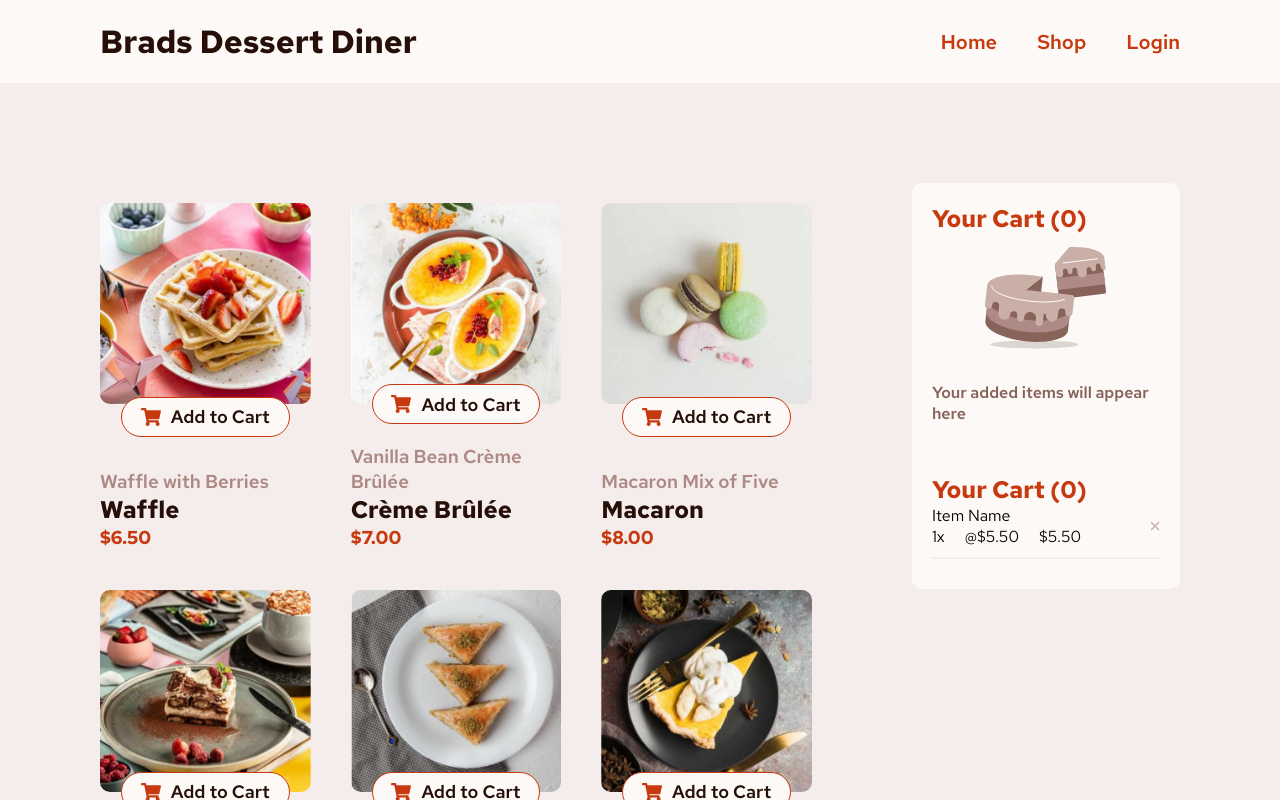
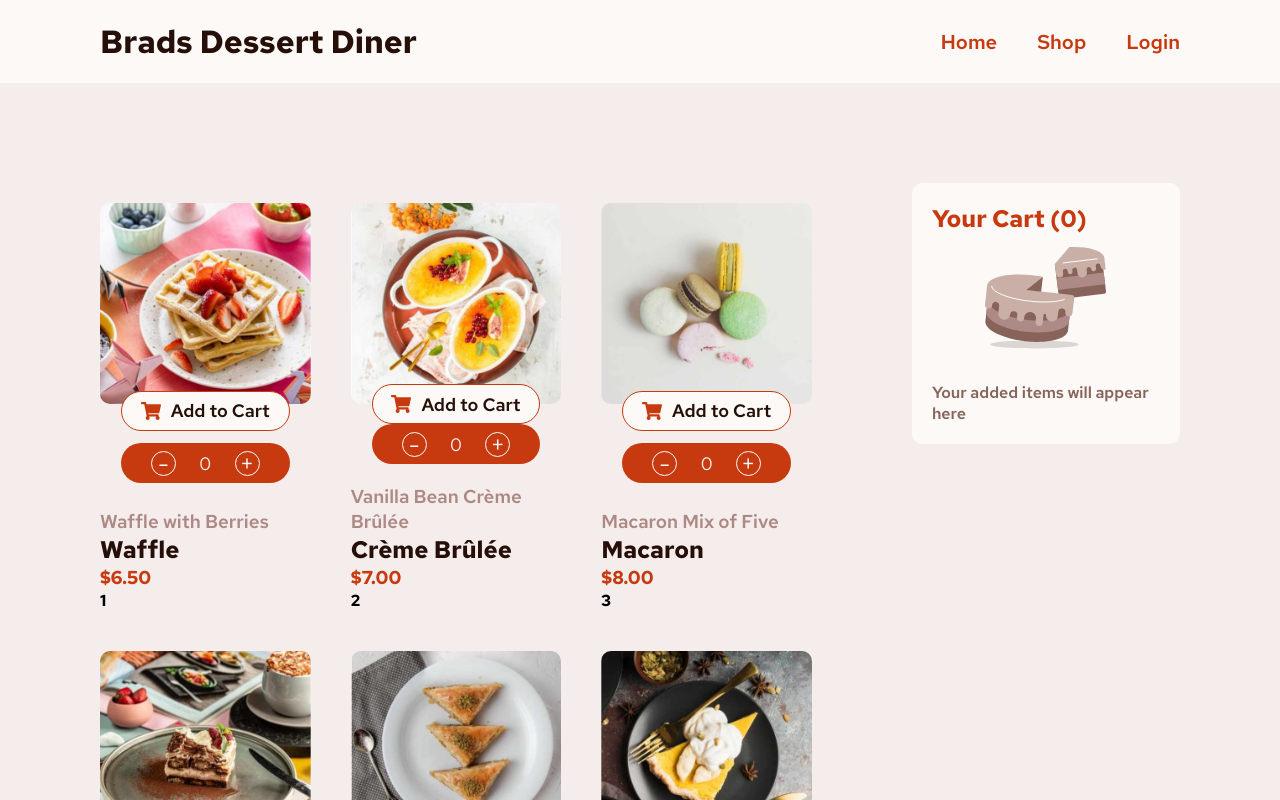
Before and after one commit to BradleyLegge/Product-list-mern, a React (Vite) app in the folder client/: page /shop in a window 1280 px wide. Shown: the top 800 px of the page. Built offline with nearby package versions, Linux system fonts and the light colour scheme.

Commit message:
added zustand

```diff
--- a/client/src/components/Cart.jsx
+++ b/client/src/components/Cart.jsx
@@ -1,10 +1,19 @@
 import React from "react";
 import emptyCart from "../imgs/illustration-empty-cart.svg";
 import deleteIcon from "../imgs/icon-remove-item.svg";
+import useCartStore from "../stores/cartStore";
 
 const Cart = () => {
+  const cartItems = useCartStore((state) => state.cartItems);
+  const totalQuantity = cartItems.reduce((acc, item) => acc + item.quantity, 0);
+  const totalAmount = cartItems.reduce(
+    (acc, item) => acc + item.quantity * item.price,
+    0
+  );
+
   return (
     <div className="cart-container">
+      {cartItems.length === 0 ? (
         <div className="empty-cart-container">
           <h2 className="cart-header">Your Cart (0)</h2>
           <div className="empty-cart-info">
@@ -12,21 +21,27 @@ const Cart = () => {
             <p>Your added items will appear here</p>
           </div>
         </div>
+      ) : (
         <div className="items-in-cart-container">
-        <h2 className="cart-header">Your Cart (0)</h2>
+          <h2 className="cart-header">{`Your Cart (${totalQuantity})`}</h2>
+          {cartItems.map((item) => (
+            <div>
               <div className="cart-item-ordered">
                 <div className="cart-item-content">
-            <p className="cart-item-name">Item Name</p>
+                  <p className="cart-item-name">{item.name}</p>
                   <div className="cart-item-info">
-              <p className="amount-ordered">1x</p>
-              <p className="item-cost">@$5.50</p>
-              <p className="total-item-cost">$5.50</p>
+                    <p className="amount-ordered">{`${item.quantity}x`}</p>
+                    <p className="item-cost">{`@ $${item.price.toFixed(2)}`}</p>
+                    <p>{`$${totalAmount.toFixed(2)}`}</p>
                   </div>
                 </div>
                 <img src={deleteIcon} alt="" />
               </div>
               <div className="divider"></div>
             </div>
+          ))}
+        </div>
+      )}
     </div>
   );
 };
--- a/client/src/components/Item.jsx
+++ b/client/src/components/Item.jsx
@@ -1,53 +1,30 @@
 import React, { useState } from "react";
 import { FaShoppingCart } from "react-icons/fa";
+import useCartShop from "../stores/cartStore";
 
-const Item = ({ item, index }) => {
-  const [addRemoveBtn, setAddRemoveBtn] = useState("true");
-  const [orderAmount, setOrderAmount] = useState(1);
-  const [cart, setCart] = useState([]);
-
-  const handleCart = () => {
-    setCart([...cart, { item, index }]);
-    console.log(cart);
-  };
-
-  const handleSubtract = () => {
-    if (orderAmount < 2) {
-      setAddRemoveBtn(true);
-    } else setOrderAmount(orderAmount - 1);
-  };
-
-  const handleAdd = () => {
-    setOrderAmount(orderAmount + 1);
-  };
+const Item = ({ item }) => {
+  const addToCart = useCartShop((state) => state.addToCart);
 
   return (
     <div className="item-container">
       <img src={item.image.desktop} className="img-item-desktop" alt="" />
-      {addRemoveBtn ? (
-        <button
-          onClick={() => setAddRemoveBtn(!addRemoveBtn)}
-          className="btn btn-add-to-cart"
-        >
-          <FaShoppingCart className="img-shopping-cart" />
-          Add to Cart
-        </button>
-      ) : (
-        <button onClick={handleCart} className="btn-add-remove-cart">
-          <div onClick={handleSubtract} className="btn-subtract">
-            -
-          </div>
-          <span>{orderAmount}</span>
-          <div onClick={handleAdd} className="btn-add">
-            +
-          </div>
-        </button>
-      )}
+
+      <button onClick={() => addToCart(item)} className="btn btn-add-to-cart">
+        <FaShoppingCart className="img-shopping-cart" />
+        Add to Cart
+      </button>
+
+      <div className="btn-add-remove-cart">
+        <button className="btn-subtract">-</button>
+        <span>0</span>
+        <button className="btn-add">+</button>
+      </div>
 
       <div className="item-info">
         <h3 className="item-title">{item.name}</h3>
         <h2 className="item-description">{item.category}</h2>
         <h3 className="item-price">{`$${item.price.toFixed(2)}`}</h3>
+        <h4>{item.id}</h4>
       </div>
     </div>
   );
--- a/client/src/components/Items.jsx
+++ b/client/src/components/Items.jsx
@@ -1,6 +1,5 @@
-import React from "react";
+import React, { useState } from "react";
 import items from "../data.json";
-import { FaShoppingCart } from "react-icons/fa";
 import Item from "./Item";
 
 const Items = () => {
@@ -9,7 +8,7 @@ const Items = () => {
       {items.map((item, index) => (
         <Item key={index} item={item} index={index} />
       ))}
-    </div>
+     </div>
   );
 };
 
--- a/client/src/data.json
+++ b/client/src/data.json
@@ -1,5 +1,6 @@
 [
   {
+    "id": 1,
     "image": {
       "thumbnail": "src/imgs/image-waffle-thumbnail.jpg",
       "mobile": "src/imgs/image-waffle-mobile.jpg",
@@ -8,9 +9,10 @@
     },
     "name": "Waffle with Berries",
     "category": "Waffle",
-       "price": 6.50
+    "price": 6.5
   },
   {
+    "id": 2,
     "image": {
       "thumbnail": "src/imgs/image-creme-brulee-thumbnail.jpg",
       "mobile": "src/imgs/image-creme-brulee-mobile.jpg",
@@ -19,9 +21,10 @@
     },
     "name": "Vanilla Bean Crème Brûlée",
     "category": "Crème Brûlée",
-        "price": 7.00
+    "price": 7.0
   },
   {
+    "id": 3,
     "image": {
       "thumbnail": "src/imgs/image-macaron-thumbnail.jpg",
       "mobile": "src/imgs/image-macaron-mobile.jpg",
@@ -30,9 +33,10 @@
     },
     "name": "Macaron Mix of Five",
     "category": "Macaron",
-        "price": 8.00
+    "price": 8.0
   },
   {
+    "id": 4,
     "image": {
       "thumbnail": "src/imgs/image-tiramisu-thumbnail.jpg",
       "mobile": "src/imgs/image-tiramisu-mobile.jpg",
@@ -41,9 +45,10 @@
     },
     "name": "Classic Tiramisu",
     "category": "Tiramisu",
-        "price": 5.50
+    "price": 5.5
   },
   {
+    "id": 5,
     "image": {
       "thumbnail": "src/imgs/image-baklava-thumbnail.jpg",
       "mobile": "src/imgs/image-baklava-mobile.jpg",
@@ -52,9 +57,10 @@
     },
     "name": "Pistachio Baklava",
     "category": "Baklava",
-        "price": 4.00
+    "price": 4.0
   },
   {
+    "id": 6,
     "image": {
       "thumbnail": "src/imgs/image-meringue-thumbnail.jpg",
       "mobile": "src/imgs/image-meringue-mobile.jpg",
@@ -63,9 +69,10 @@
     },
     "name": "Lemon Meringue Pie",
     "category": "Pie",
-        "price": 5.00
+    "price": 5.0
   },
   {
+    "id": 7,
     "image": {
       "thumbnail": "src/imgs/image-cake-thumbnail.jpg",
       "mobile": "src/imgs/image-cake-mobile.jpg",
@@ -74,9 +81,10 @@
     },
     "name": "Red Velvet Cake",
     "category": "Cake",
-        "price": 4.50
+    "price": 4.5
   },
   {
+    "id": 8,
     "image": {
       "thumbnail": "src/imgs/image-brownie-thumbnail.jpg",
       "mobile": "src/imgs/image-brownie-mobile.jpg",
@@ -85,9 +93,10 @@
     },
     "name": "Salted Caramel Brownie",
     "category": "Brownie",
-        "price": 4.50
+    "price": 4.5
   },
   {
+    "id": 9,
     "image": {
       "thumbnail": "src/imgs/image-panna-cotta-thumbnail.jpg",
       "mobile": "src/imgs/image-panna-cotta-mobile.jpg",
@@ -96,6 +105,6 @@
     },
     "name": "Vanilla Panna Cotta",
     "category": "Panna Cotta",
-        "price": 6.50
+    "price": 6.5
   }
 ]
--- /dev/null
+++ b/client/src/stores/cartStore.js
@@ -0,0 +1,24 @@
+import { create } from "zustand";
+
+const useCartStore = create((set) => ({
+  cartItems: [],
+  addToCart: (item) =>
+    set((state) => {
+      const exist = state.cartItems.find((i) => i.id === item.id);
+      if (exist) {
+        return {
+          cartItems: state.cartItems.map((i) =>
+            i.id === item.id ? { ...i, quantity: i.quantity + 1 } : i
+          ),
+        };
+      }
+      return { cartItems: [...state.cartItems, { ...item, quantity: 1 }] };
+    }),
+  removeFromCart: (id) =>
+    set((state) => ({
+      cartItems: state.cartItems.filter((item) => item.id !== id),
+    })),
+  clearCart: () => set({ cartItems: [] }),
+}));
+
+export default useCartStore;
```
Lines whose indentation alone changed are shown as unchanged.
